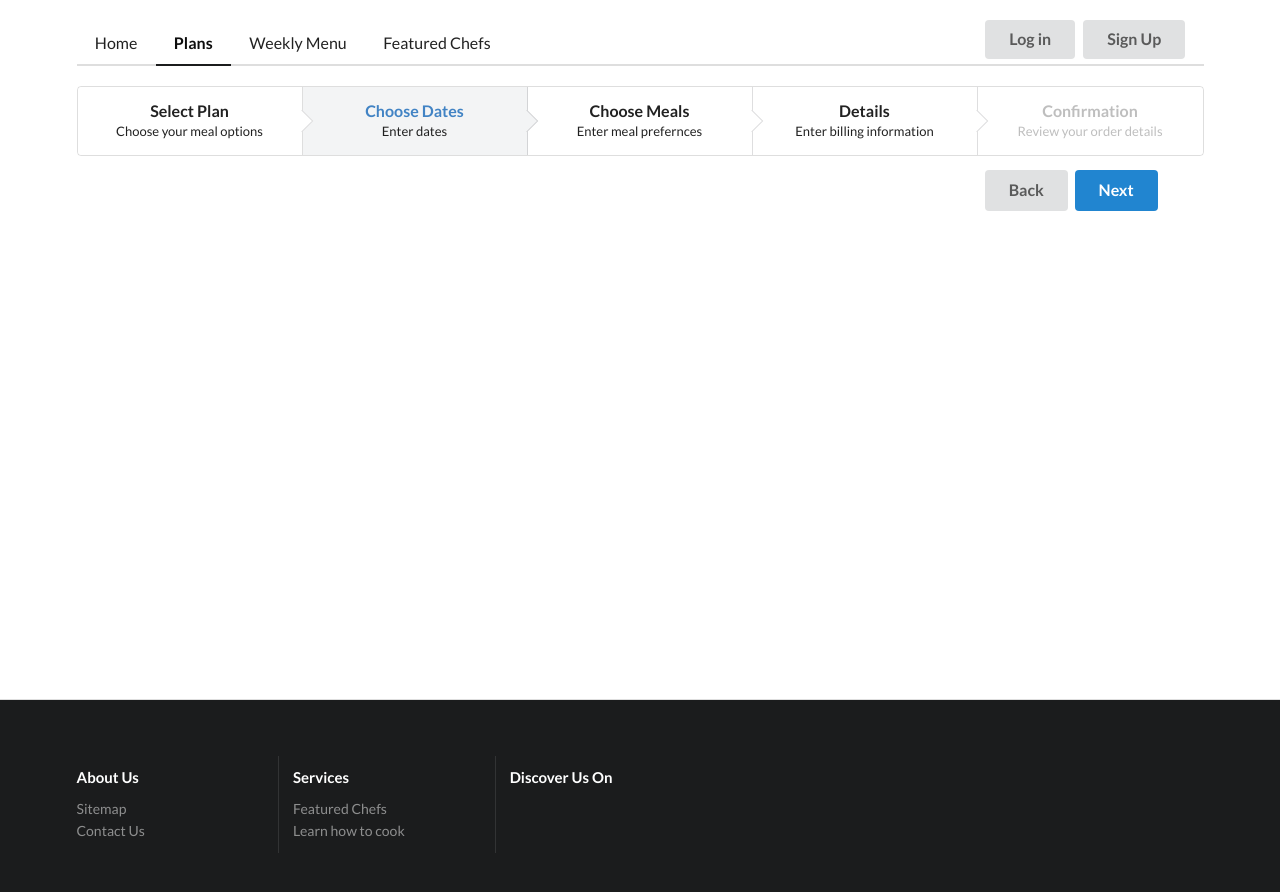
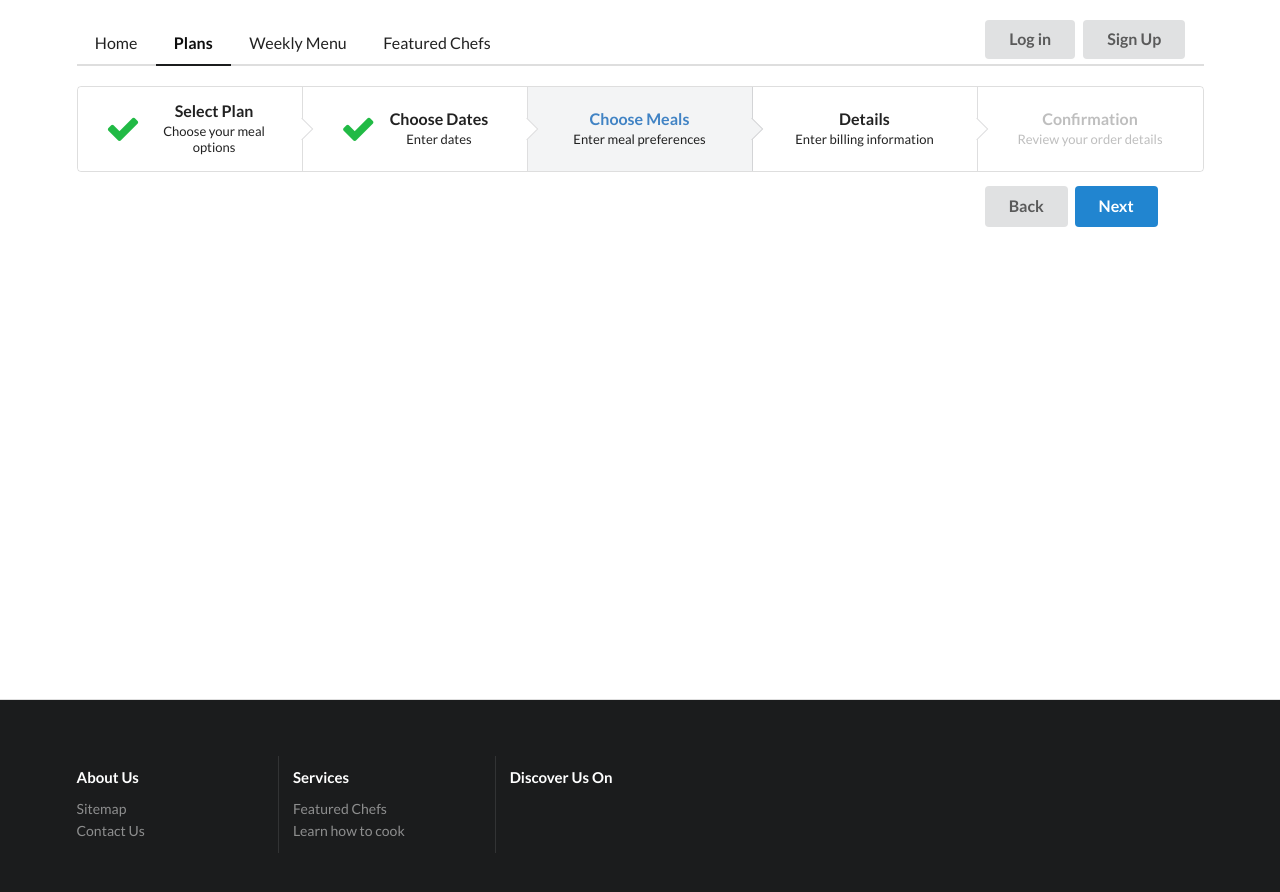
Before and after one commit to jalota16/cooklah, a website: page main/choose_meals.html in a window 1280 px wide. Drawn offline with Linux system fonts and the light colour scheme.

Commit message:
Added completed step

```diff
--- a/main/choose_meals.html
+++ b/main/choose_meals.html
@@ -229,22 +229,24 @@
 <br/>
    <div class="ui last container">
   <div class="ui five steps">
-    <div class="step">
+    <div class="completed step">
+    <i class="checkmark icon"></i>
       <div class="content">
         <div class="title">Select Plan</div>
         <div class="description">Choose your meal options</div>
       </div>
     </div>
-    <div class="active step">
+    <div class="completed step">
+    <i class="checkmark icon"></i>
       <div class="content">
         <div class="title">Choose Dates</div>
         <div class="description">Enter dates</div>
       </div>
     </div>
-     <div class="step">
+     <div class="active step">
       <div class="content">
         <div class="title">Choose Meals</div>
-        <div class="description">Enter meal prefernces</div>
+        <div class="description">Enter meal preferences</div>
       </div>
     </div>
      <div class="step">
```
